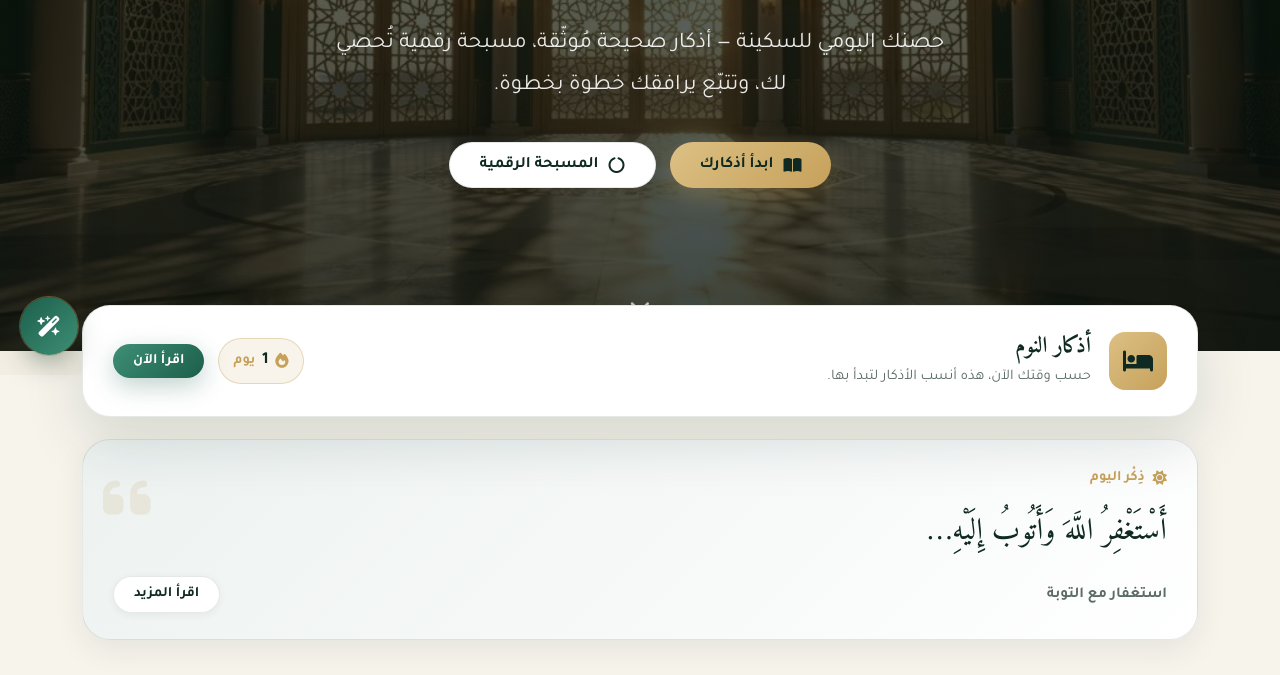
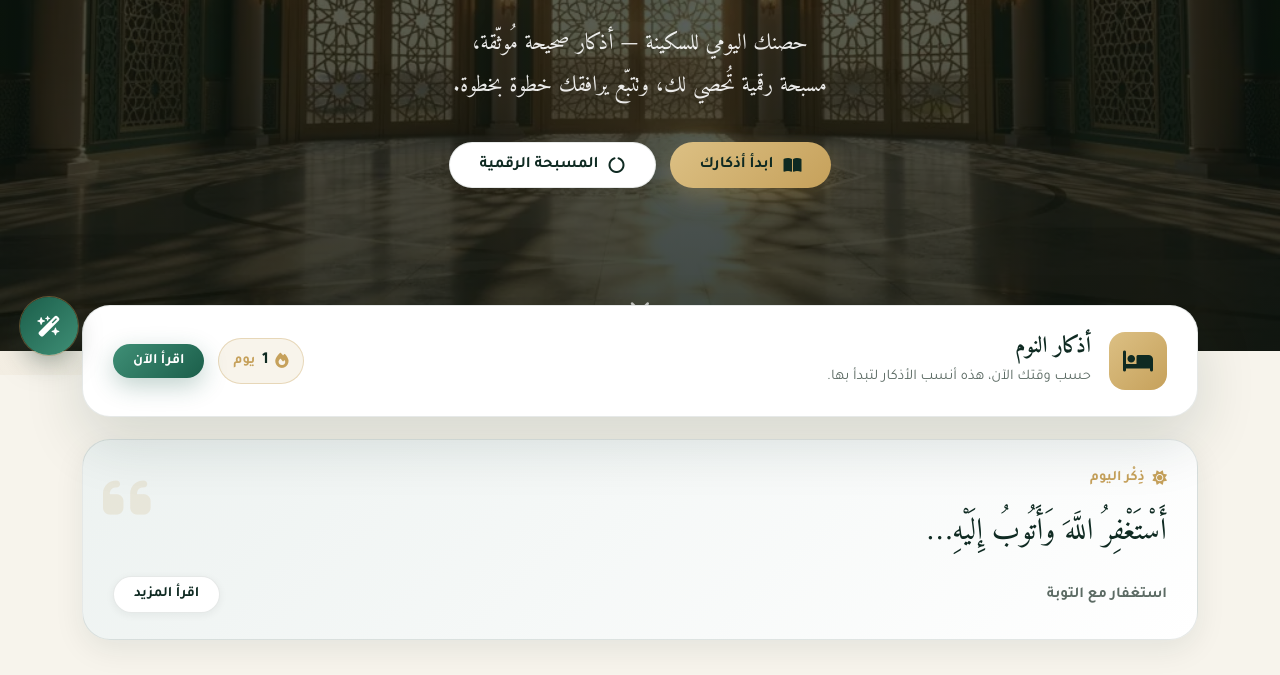
Before and after one commit to mohamed-khairy-5i/dhikra-website, a plain HTML site: page index.html in a window 1280 px wide. Shown: the part 425-1100 px from the top of the page. Drawn offline with Linux system fonts and the light colour scheme.

Commit message:
Change lead paragraph to lead header in index.html

```diff
--- a/index.html
+++ b/index.html
@@ -133,7 +133,7 @@
   text-shadow: 0 4px 30px rgba(0,0,0,0.5);
 }
 .hero .verse-src { color: var(--gold-soft); font-family: 'Sora', sans-serif; font-size: 0.9rem; letter-spacing: 0.1em; display: block; margin-bottom: 26px; }
-.hero p.lead { color: rgba(255,255,255,0.9); font-size: var(--step-1); max-width: 620px; margin: 0 auto 34px; line-height: 1.9; }
+.hero .lead { color: rgba(255,255,255,0.9); font-weight: 500; font-size: var(--step-1); max-width: 620px; margin: 0 auto 34px; line-height: 1.9; }
 .hero .cta-row { display: flex; gap: 14px; justify-content: center; flex-wrap: wrap; }
 .hero-pill {
   display: inline-flex; align-items: center; gap: 9px; margin-bottom: 26px;
@@ -331,7 +331,7 @@ body.dark-mode .final-cta .btn-gold { color: #10241d; }
         <span class="lang-en">Verily, in the remembrance of Allah do hearts find rest.</span>
         <span class="verse-src"><span class="lang-ar">الرعد ٢٨</span><span class="lang-en">Ar-Ra'd 28</span></span>
       </p>
-      <p class="lead"><span class="lang-ar">حصنك اليومي للسكينة — أذكار صحيحة مُوثّقة، مسبحة رقمية تُحصي لك، وتتبّع يرافقك خطوة بخطوة.</span><span class="lang-en">Your daily fortress of tranquility — authentic sourced adhkar, a digital tasbih that counts for you, and progress that walks with you.</span></p>
+      <h1 class="lead"><span class="lang-ar">حصنك اليومي للسكينة — أذكار صحيحة مُوثّقة، مسبحة رقمية تُحصي لك، وتتبّع يرافقك خطوة بخطوة.</span><span class="lang-en">Your daily fortress of tranquility — authentic sourced adhkar, a digital tasbih that counts for you, and progress that walks with you.</span></h1>
       <div class="cta-row">
         <a href="adhkar.html" class="btn btn-gold"><i class="fas fa-book-open"></i><span class="lang-ar">ابدأ أذكارك</span><span class="lang-en">Start your adhkar</span></a>
         <a href="tasbih.html" class="btn btn-ghost"><i class="fas fa-circle-notch"></i><span class="lang-ar">المسبحة الرقمية</span><span class="lang-en">Digital Tasbih</span></a>
```
